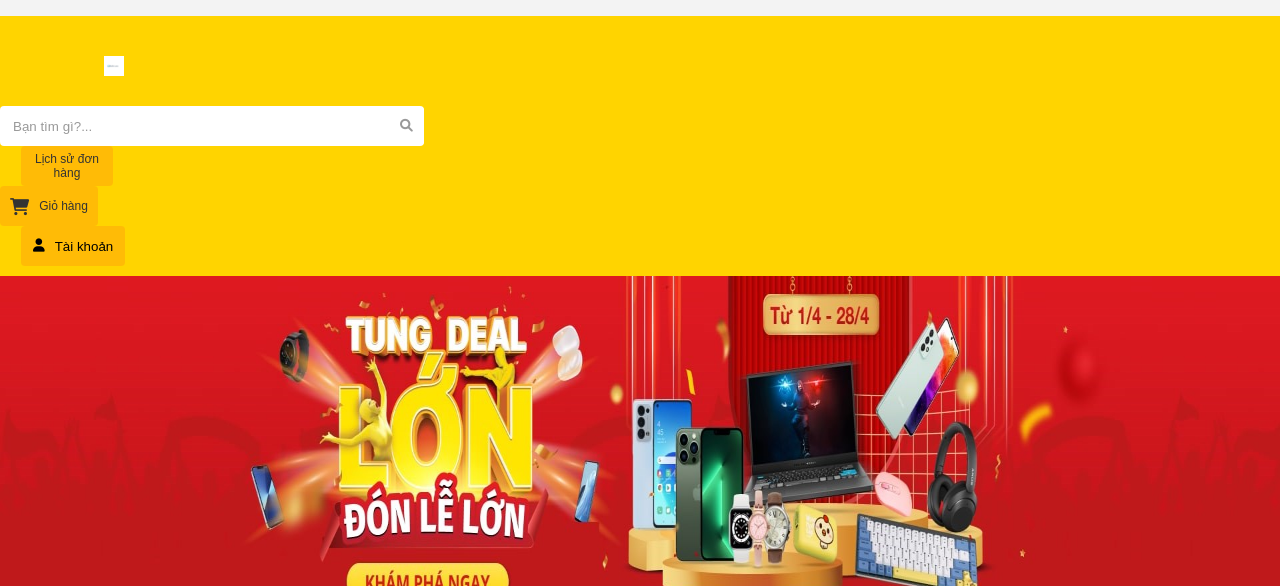
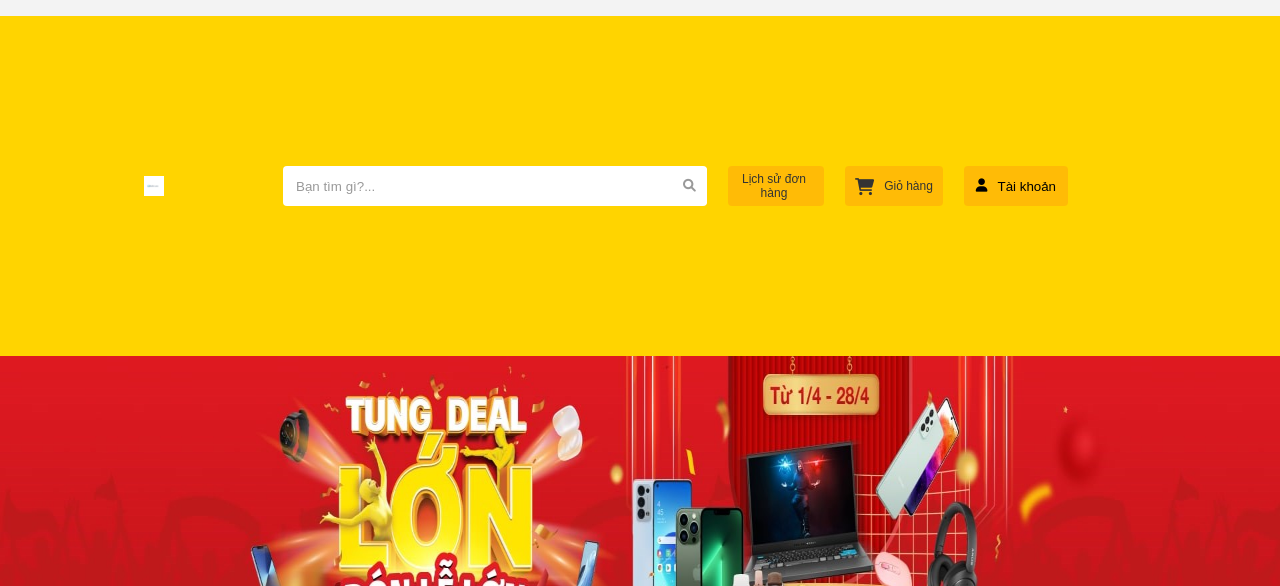
Before and after one commit to harutoakira/WebBanSachOnline, an ASP.NET MVC app: page / in a window 1280 px wide. Shown: the top 586 px of the page. Run offline with ASP.NET Core 8 and stand-ins for ASP.NET MVC 5, Linux system fonts and the light colour scheme; the project's own start-up code is not run, and a stand-in starts its controllers and pages; some libraries are stand-ins or nearby versions.

Commit message:
Push code fixed

```diff
--- a/Content/css/components/header/headerTop.module.css
+++ b/Content/css/components/header/headerTop.module.css
@@ -6,11 +6,11 @@
 /*    height:10vh;*/
 }
 .header__top__wrapper{
-/*    width: 1200px;
+    width: 1200px;
     height: 20rem !important;
     margin: 0 auto;
     display: flex;
-    align-items: center;*/
+    align-items: center;
 }
 .logo__wrapper {
     width: 228px;
--- a/Views/Home/Index.cshtml
+++ b/Views/Home/Index.cshtml
@@ -11,7 +11,7 @@
     <link href="~/Content/css/components/footer/footer.module.css" rel="stylesheet" />
     <link href="~/Content/css/components/hotDeal/hotDeal.module.css" rel="stylesheet" />
     <link href="~/Content/css/components/optionPromo/optionPromo.module.css" rel="stylesheet" />
-    @*<link href="~/Content/css/components/pagination/pagination.module.css" rel="stylesheet" />*@
+    <link href="~/Content/css/components/pagination/pagination.module.css" rel="stylesheet" />
     <link href="~/Content/css/components/slider/slider.module.css" rel="stylesheet" />
     <link href="~/Content/css/components/dailySg/dailySg.module.css" rel="stylesheet" />
     <link href="~/Content/css/components/discountPayonl/discountPayonl.module.css" rel="stylesheet" />
@@ -29,7 +29,7 @@
         <!-- * =========================== HEADER-TOP =========================== * -->
         <div class="row no-gutter">
             <div class="c-12 mt-gutter">
-                <div class="header__top__wrapper" style="top: 0px;">
+                <div class="header__top__wrapper" style="top: 0px; display: flex;">
                     <a href="#" class="logo__wrapper flex-center">
                         <img src="~/Content/assets/img/header/logo/newlogo.png" alt="logo" style="height: 20px;">
                     </a>
@@ -40,7 +40,7 @@
                         </span>
                     </div>
 
-                    <button type="button" class="name__order">
+                    <button type="button" class="name__order" style="width: 6rem; height:fit-content;">
                         <p class="name__oder__content">Lịch sử đơn <br> hàng</p>
                     </button>
 
--- a/Views/Shared/_Layout.cshtml
+++ b/Views/Shared/_Layout.cshtml
@@ -33,7 +33,7 @@
                     <span class="icon-bar"></span>
                 </button>
             </div>
-           @* <div class="navbar-collapse collapse">
+            @*<div class="navbar-collapse collapse">
                 <ul class="nav navbar-nav">
                     <li>@Html.ActionLink("Home", "Index", "Home")</li>
                     <li>@Html.ActionLink("About", "About", "Home")</li>
```
